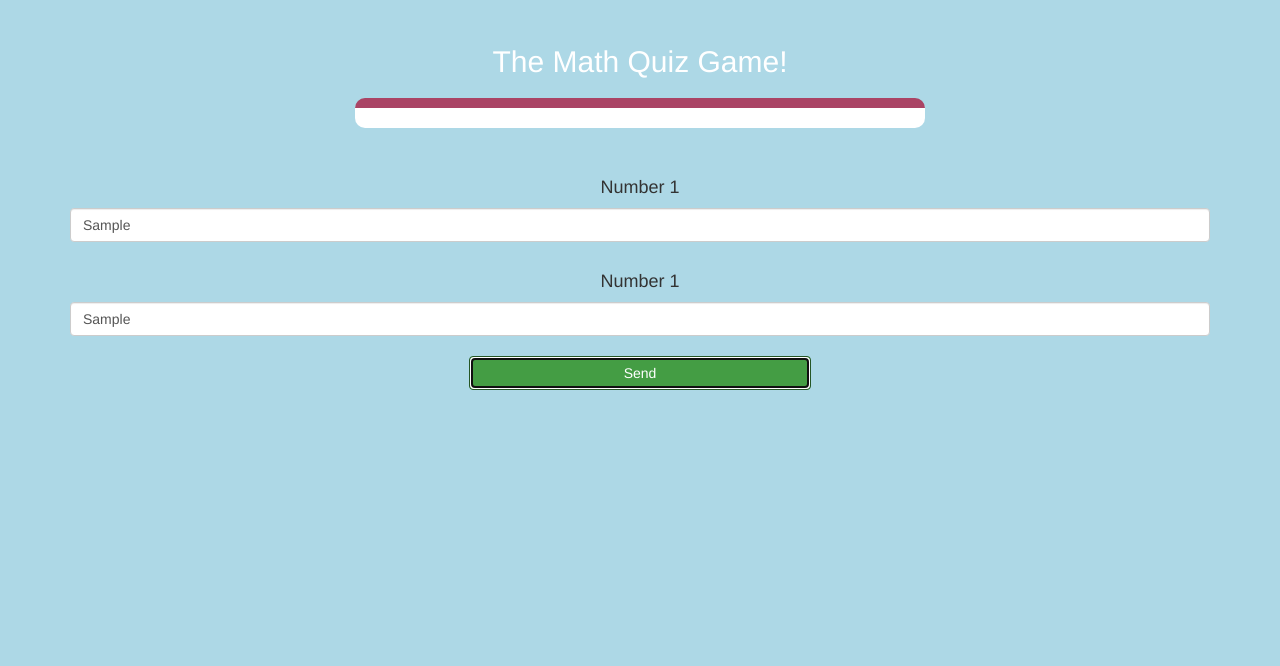
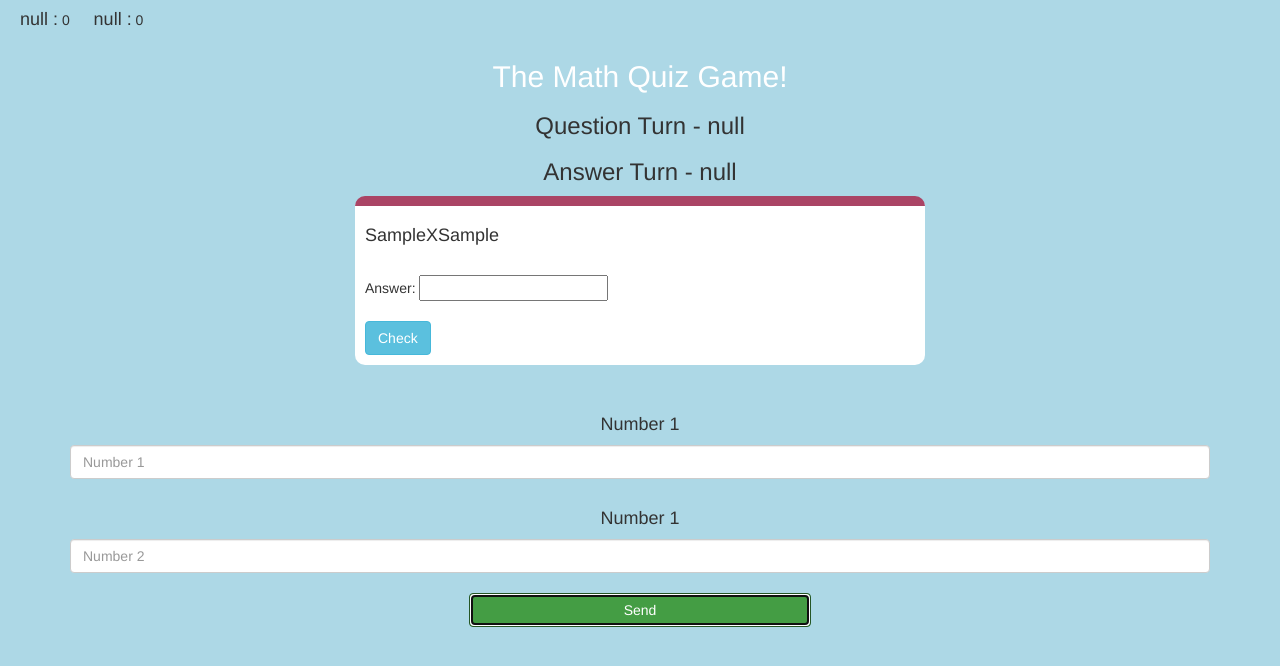
Before and after one commit to nothingwastaken/89, a plain HTML site: page math_game.html in a window 1280 px wide. Both pictures are taken after typing "Sample", "Sample" into the empty fields and a click on the button "Send". Drawn offline with nearby package versions, Linux system fonts and the light colour scheme.

Commit message:
Add files via upload

```diff
--- a/math_game.html
+++ b/math_game.html
@@ -9,8 +9,6 @@
 <script src="https://maxcdn.bootstrapcdn.com/bootstrap/3.4.0/js/bootstrap.min.js"></script>
 
 <link rel="stylesheet" type="text/css" href="game.css">
-
-<script src="maths_game.js"></script>
 </head>
 
 <body>
@@ -38,7 +36,7 @@
         </center>
     </div>
 
-
+    <script src="maths_game.js"></script>
 </body>
 
 </html>
--- a/maths_game.js
+++ b/maths_game.js
@@ -4,16 +4,27 @@ player2_name = localStorage.getItem("player_2name");
 player1_score = 0;
 player2_score = 0;
 
+document.getElementById("player1_score").innerHTML = player1_score;
+document.getElementById("player2_score").innerHTML = player2_score;
+
 console.log(player1_name);
 document.getElementById("player1_name").innerHTML = player1_name + " : ";
 document.getElementById("player2_name").innerHTML = player2_name + " : ";
 
-document.getElementById("player1_score").innerHTML = player1_score;
-document.getElementById("player2_score").innerHTML = player2_score;
 
 document.getElementById("player_question").innerHTML = "Question Turn - " + player1_name;
 document.getElementById("player_answer").innerHTML = "Answer Turn - " + player2_name;
 
 function send(){
+number1 = document.getElementById("number1").value;
+number2 = document.getElementById("number2").value;
+a_a = parseInt(number1) * parseInt(number2);
 
+question_word = "<h4>" + number1 + "X" +  number2 + "</h4>";
+input_box = "<br> Answer: <input type = 'text' id = 'input_check_box'>";
+c_button = "<br><br><button class = 'btn btn-info' onclick = 'check()'>Check</button>";
+row = question_word + input_box + c_button;
+document.getElementById("output").innerHTML = row;
+document.getElementById("number1").value = "";
+document.getElementById("number2").value = "";
 }
```
